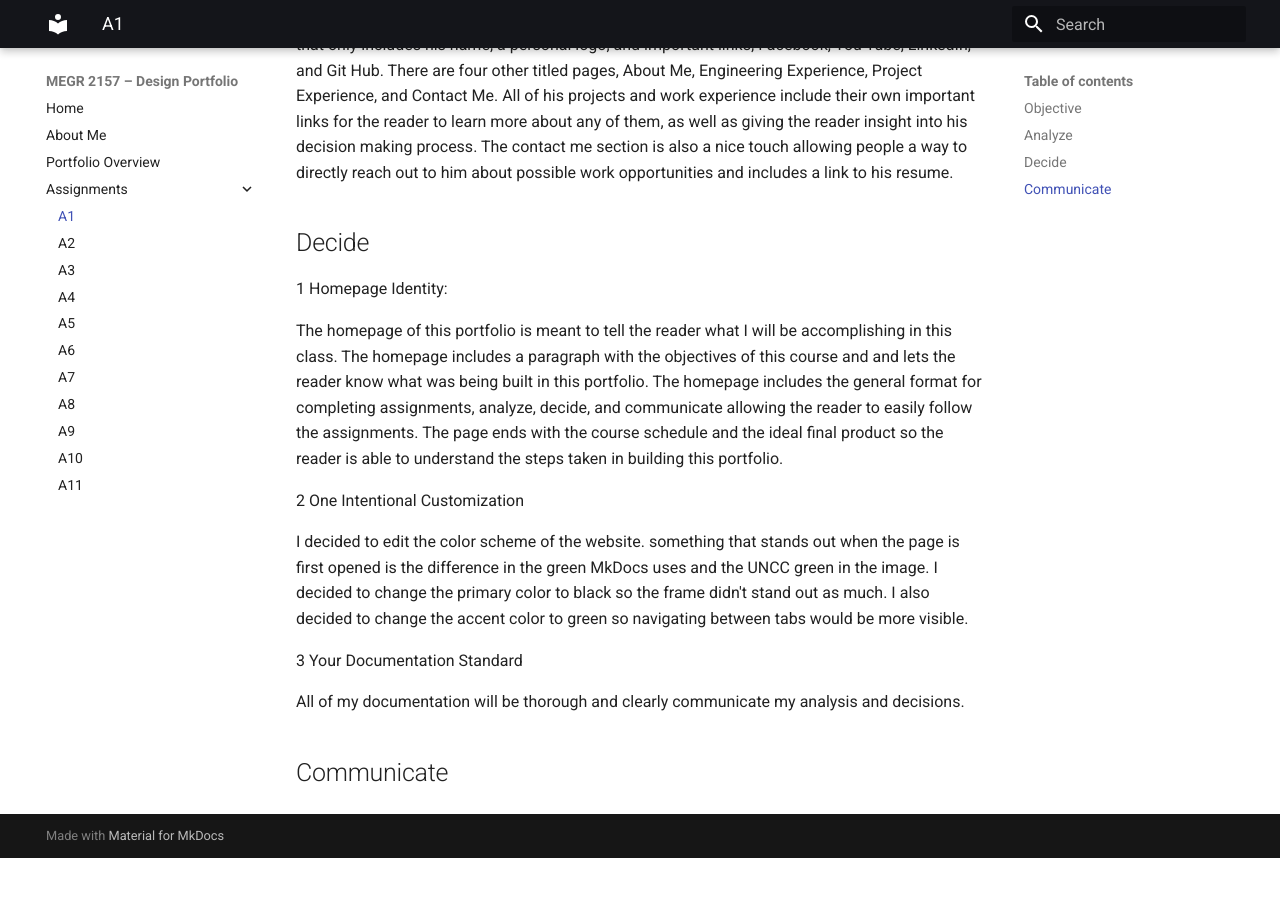
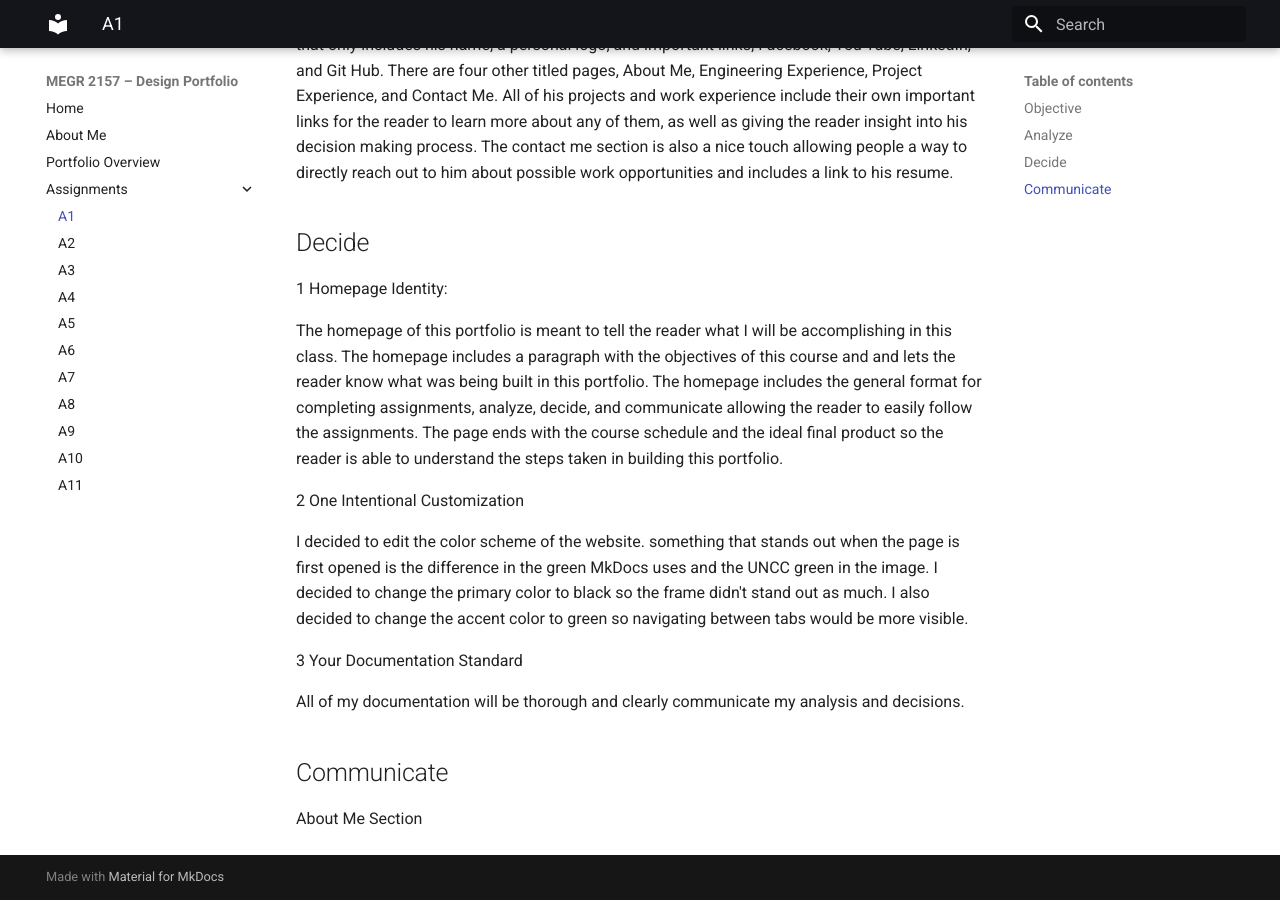
Before and after one commit to whodges5-art/wyatt-hodges-design-projects-portfolio, an MkDocs documentation site: the page built from docs/assignments/A01/index.md, in a window 1280 px wide and 900 px high, scrolled down 712 px. Built offline with MkDocs 1.6.1 and Material for MkDocs 9.7.7, drawn with Linux system fonts in a browser that asks for light colours; before the commit the page ends 1570 px from its top, so only the background shows below that.

Commit message:
ommunicate

```diff
--- a/docs/assignments/A01/index.md
+++ b/docs/assignments/A01/index.md
@@ -32,3 +32,5 @@ All of my documentation will be thorough and clearly communicate my analysis and
 
 
 ## Communicate
+
+About Me Section
```
